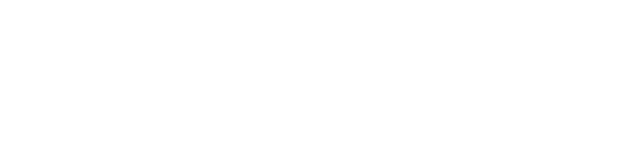
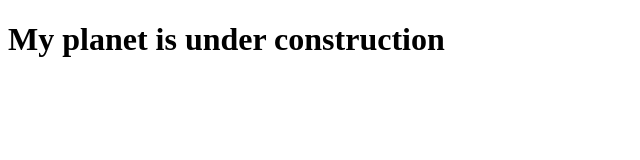
Before and after one commit to amitcreation7/amitcreation7.github.io, a plain HTML site: page index.html in a window 1280 px wide. Shown: the whole page, without its empty margins (0-640 px from the left). Drawn offline with Linux system fonts and the light colour scheme.

Commit message:
Update index.html

```diff
--- a/index.html
+++ b/index.html
@@ -1 +1,10 @@
 <!DOCTYPE HTML>
+<html>
+  <head>
+    <title>Welcome to my Planet</title>
+    </head>
+
+    <body>
+      <h1>My planet is under construction</h1>
+      </body>
+</html>
```
